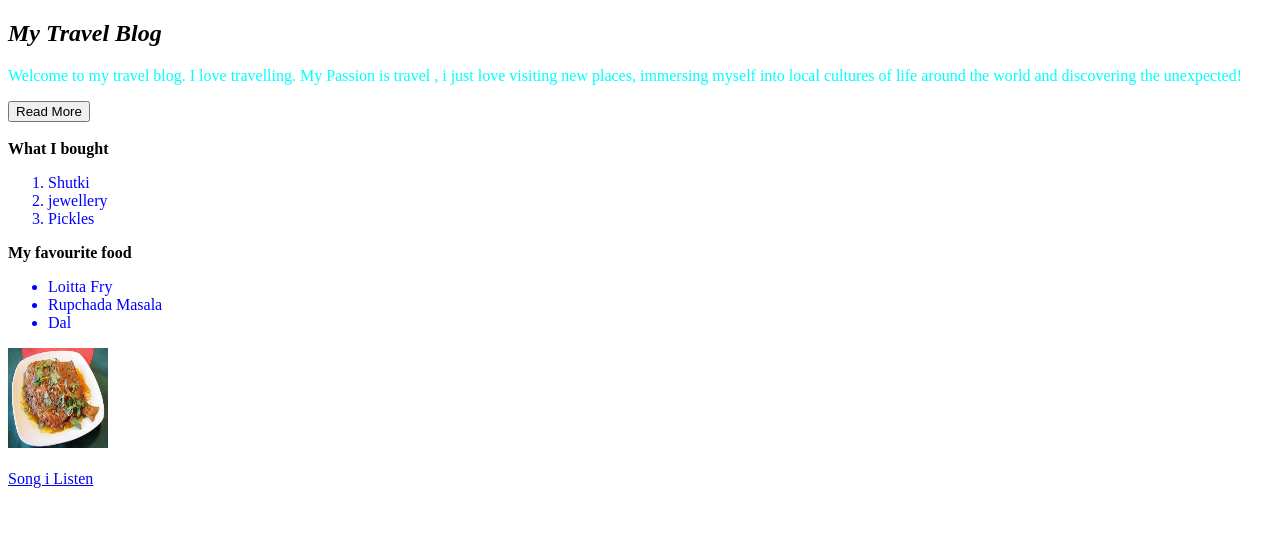
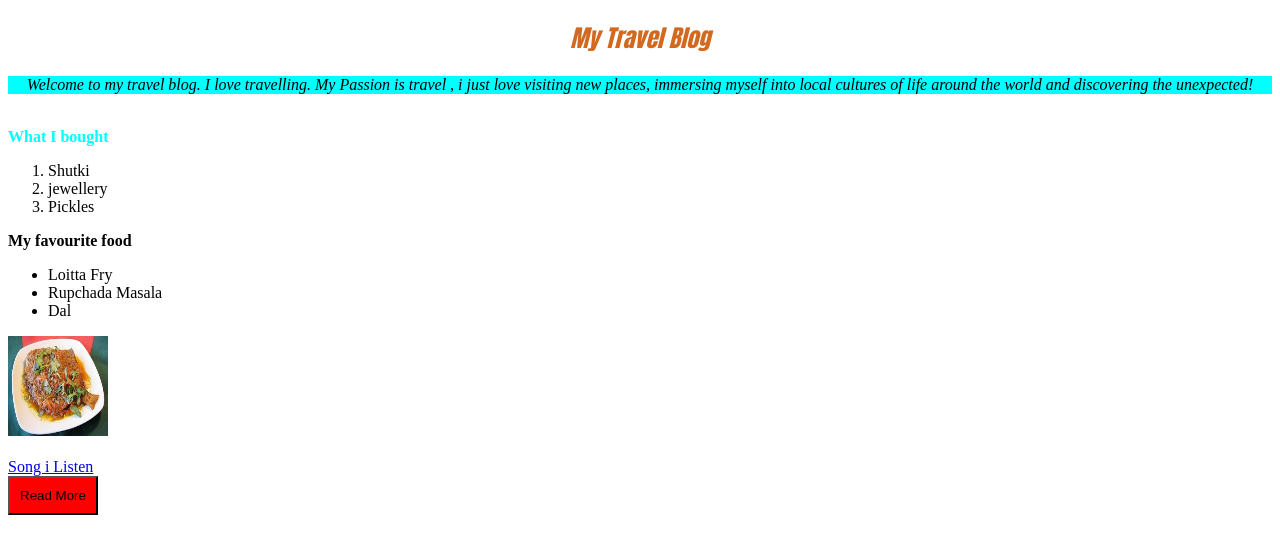
Before and after one commit to iamniloytarafder/html-css, a plain HTML site: page index.html in a window 1280 px wide. Drawn offline with Linux system fonts and the light colour scheme.

Commit message:
added css

```diff
--- a/index.html
+++ b/index.html
@@ -5,28 +5,21 @@
     <meta name="viewport" content="width=device-width, initial-scale=1.0">
     <title>My Travel Blog</title>
     <link rel="shortcut icon" href="Images/travelblog.png" type="image/x-icon">
+    <link rel="stylesheet" href="style.css">
 
     <!--This is Head Section-->
-
-
-    <style>
-        li {
-            color: blue;
-        }
-    </style>
-
 
 </head>
 
 <body>
     <h2><i>My Travel Blog</i></h2>
 
-    <div>
-        <p style="color: aqua;">Welcome to my travel blog. I love travelling. My Passion is travel , i just love visiting new places, immersing myself into local cultures of life around the world and discovering the unexpected!</p>
-        <button>Read More</button>
+    <div class="travel">
+        <p>Welcome to my travel blog. I love travelling. My Passion is travel , i just love visiting new places, immersing myself into local cultures of life around the world and discovering the unexpected!</p>
     </div>
+
     <br>
-    <span><b>What I bought</b></span>
+    <span class="bought"><b>What I bought</b></span>
 
     <ol>
         <li>Shutki</li>
@@ -47,6 +40,8 @@
     <br>
 
     <a href="https://youtu.be/1lrawKs3y20?si=EI__O4z_xr7SF5WL" target="_blank">Song i Listen</a>
+    <br>
+    <button class="btn">Read More</button>
 
     <!--This is Body Section-->
 </body>
--- /dev/null
+++ b/style.css
@@ -0,0 +1,23 @@
+h2 {
+    color: chocolate;
+    font-family: Impact, Haettenschweiler, 'Arial Narrow Bold', sans-serif;
+    text-align: center;
+}
+
+.travel {
+    font-style: italic;
+    font-size: medium;
+    text-align: center;
+    color: black;
+    background-color: aqua;
+}
+
+.bought {
+    color: aqua;
+}
+
+.btn {
+    padding: 10px;
+    text-align: left;
+    background-color: red;
+}
```
